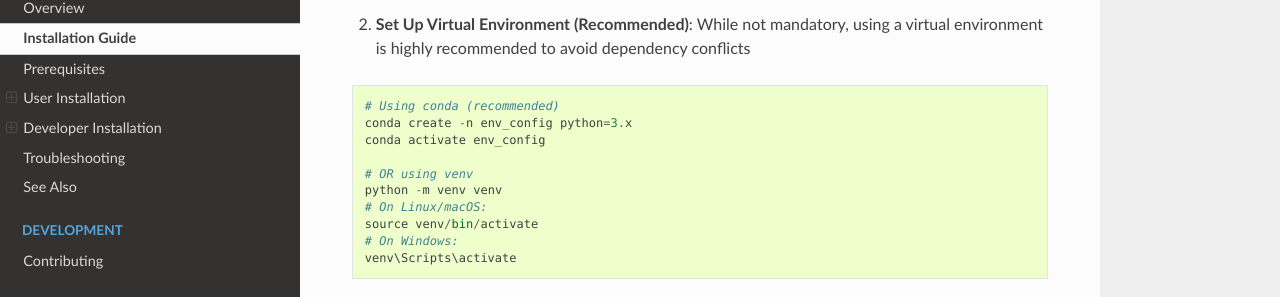
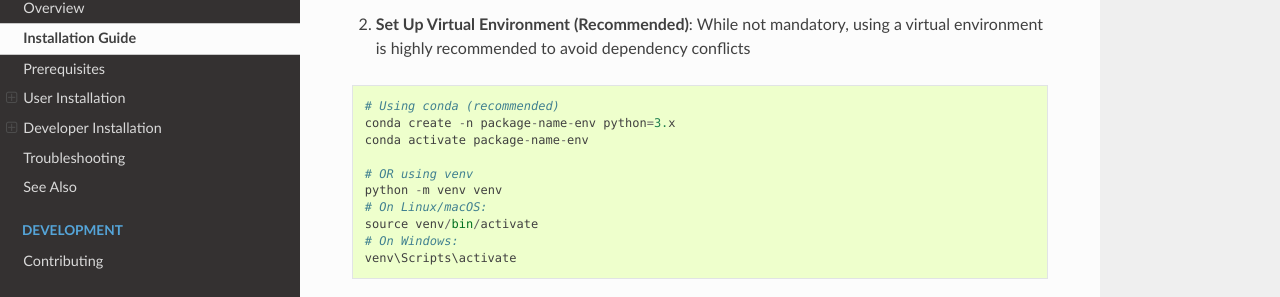
Before and after one commit to j-moralejo-pinas/python-boilerplate, a Sphinx documentation site: the page built from docs/installation.rst, in a window 1280 px wide and 900 px high, scrolled down 576 px. Shown: the part 144-441 px from the top of the window. Built offline with Sphinx 7.4.7 and the Read the Docs theme 3.1.0, drawn with Linux system fonts in a browser that asks for light colours; formulas are drawn with MathJax 3; pages that are not in the unit, such as notebooks, are missing from menus; the version number could not be read and is left out.

Commit message:
- Fixed: installation doc

```diff
--- a/docs/installation.rst
+++ b/docs/installation.rst
@@ -36,8 +36,8 @@ Quick Start
 .. code-block::
 
     # Using conda (recommended)
-    conda create -n env_config python=3.x
-    conda activate env_config
+    conda create -n package-name-env python=3.x
+    conda activate package-name-env
 
     # OR using venv
     python -m venv venv
```
